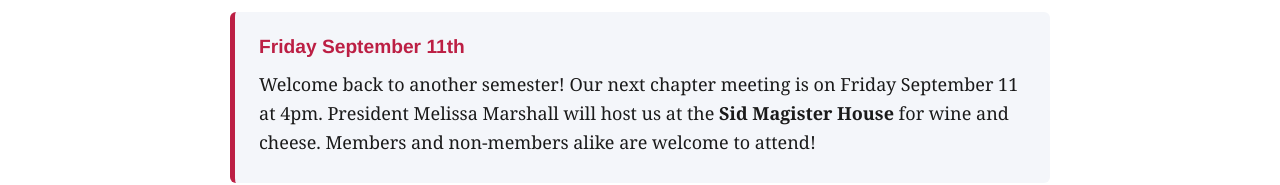
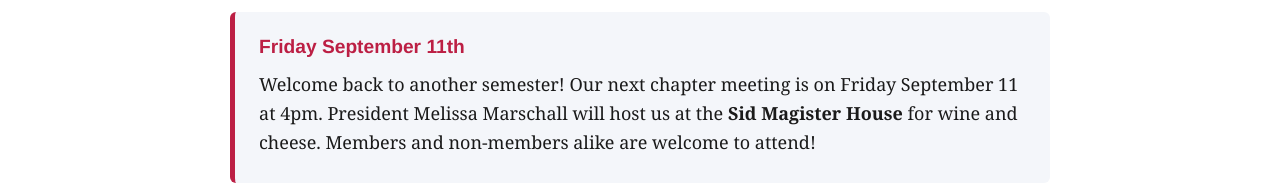
Before and after one commit to jdhartgerink/rice-aaup-webpage, a plain HTML site: page index.html in a window 1280 px wide. Shown: the part 779-964 px from the top of the page. Drawn offline with Linux system fonts and the light colour scheme.

Commit message:
Add files via upload

```diff
--- a/index.html
+++ b/index.html
@@ -68,7 +68,7 @@
       <h3>Next Meeting</h3>
       <div class="meeting-card">
         <p class="when">Friday September 11th</p>
-        <p>Welcome back to another semester! Our next chapter meeting is on Friday September 11 at 4pm. President Melissa Marshall will host us at the <B>Sid Magister House</B> for wine and cheese.  Members and non-members alike are welcome to attend!</p>
+        <p>Welcome back to another semester! Our next chapter meeting is on Friday September 11 at 4pm. President Melissa Marschall will host us at the <B>Sid Magister House</B> for wine and cheese.  Members and non-members alike are welcome to attend!</p>
 
 
       </div>
```
